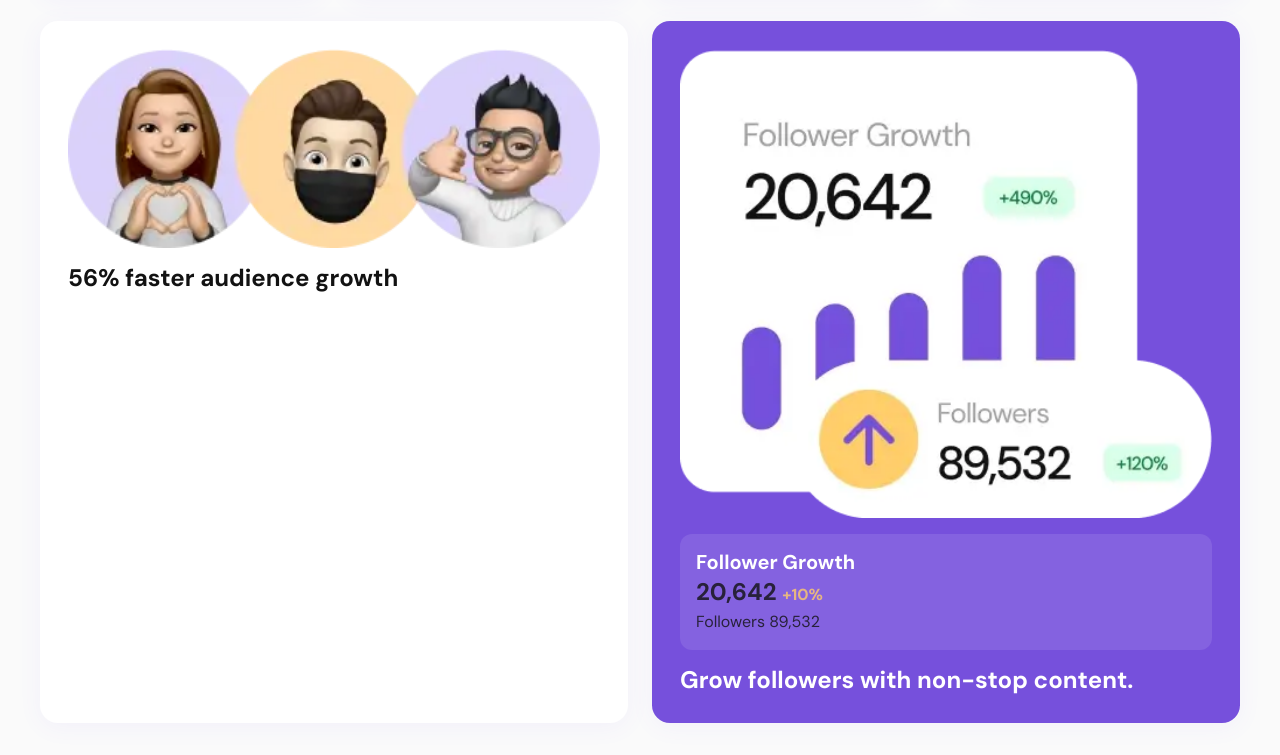
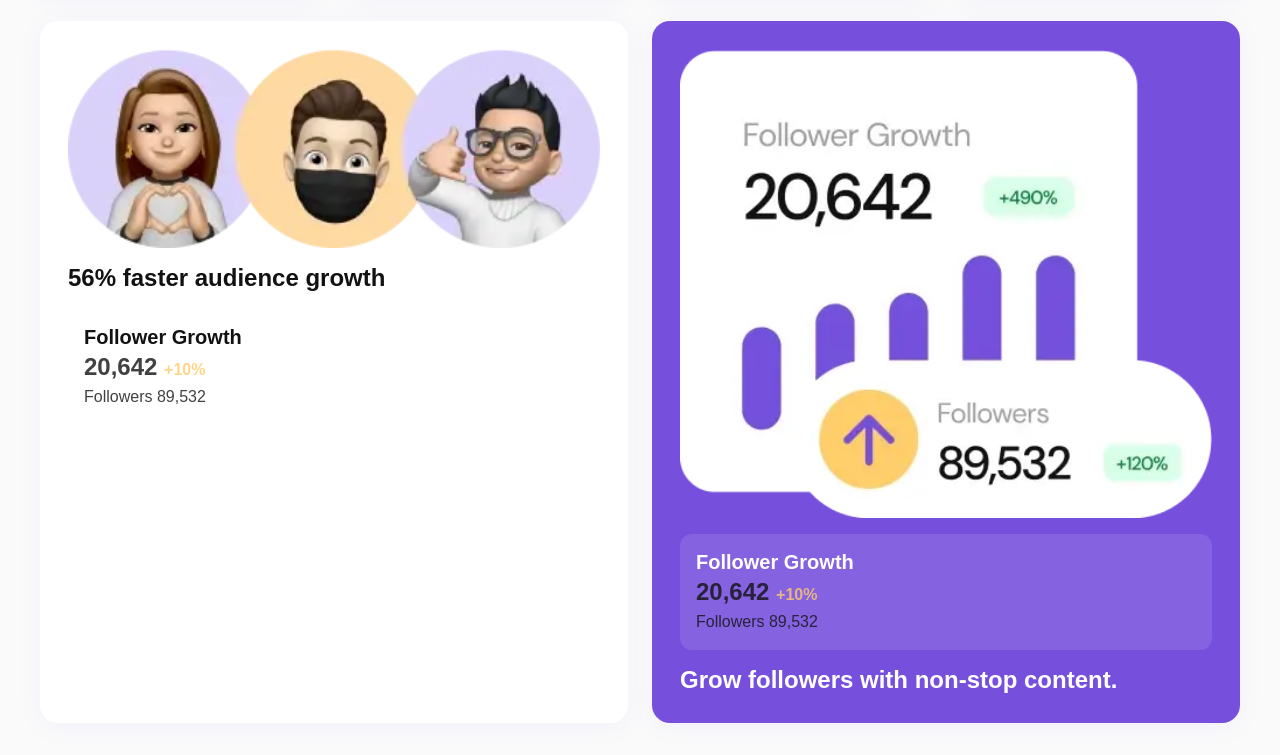
Before and after one commit to gichukianthony/bento-grid1, a plain HTML site: page index.html in a window 1280 px wide. Shown: the part 819-1574 px from the top of the page. Drawn offline with Linux system fonts and the light colour scheme.

Commit message:
modified the structure

```diff
--- a/index.html
+++ b/index.html
@@ -3,11 +3,11 @@
 <head>
     <meta charset="UTF-8">
     <meta name="viewport" content="width=device-width, initial-scale=1.0">
-    <title>Bento Grid</title>
+    <title>Social Media Dashboard</title>
     <link rel="stylesheet" href="style.css">
     <link rel="preconnect" href="https://fonts.googleapis.com">
     <link rel="preconnect" href="https://fonts.gstatic.com" crossorigin>
-    <link href="https://fonts.googleapis.com/css2?family=DM+Sans:wght@400;500;700&display=swap" rel="stylesheet">
+    <link href="https://fonts.googleapis.com/css2?family=Inter:wght@300;400;700&display=swap" rel="stylesheet">
 </head>
 <body>
     <main class="bento-grid">
@@ -54,7 +54,10 @@
         <div class="card card-growth">
             <img src="assets/images/illustration-audience-growth.webp" alt="Audience growth illustration">
             <h2><span>56%</span> faster audience growth</h2>
-            <div class="avatars">
+            <div class="stats">
+                <h3>Follower Growth</h3>
+                <p class="growth">20,642 <span>+10%</span></p>
+                <p class="total">Followers 89,532</p>
             </div>
         </div>
 
```
